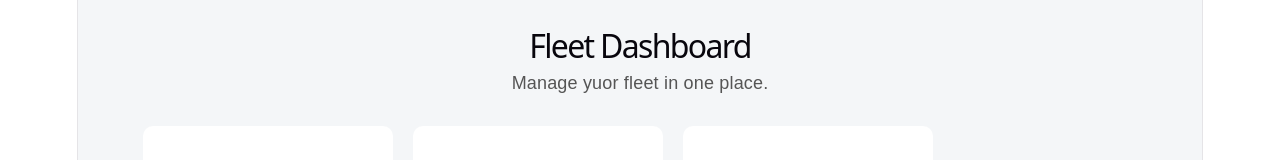
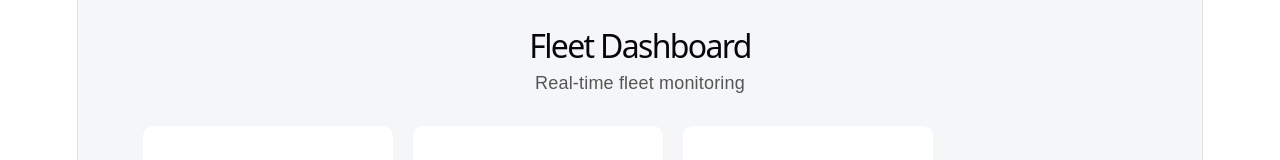
Before and after one commit to P10082005/Fleet-Dash, a React (Vite) app in the folder fleetdash-frontend/: page / in a window 1280 px wide. Shown: the part 198-358 px from the top of the page. Built offline with nearby package versions, Linux system fonts and the light colour scheme.

Commit message:
Add fleet statices

```diff
--- a/fleetdash-frontend/src/components/Dashboard.tsx
+++ b/fleetdash-frontend/src/components/Dashboard.tsx
@@ -16,7 +16,7 @@ function Dashboard() {
       {/* Main Content */}
       <main className="main-content">
         <h1>Fleet Dashboard</h1>
-        <p> Manage yuor fleet in one place.</p>
+        <p> Real-time fleet monitoring</p>
 
         <div className="cards">
           <div className="card">
```
